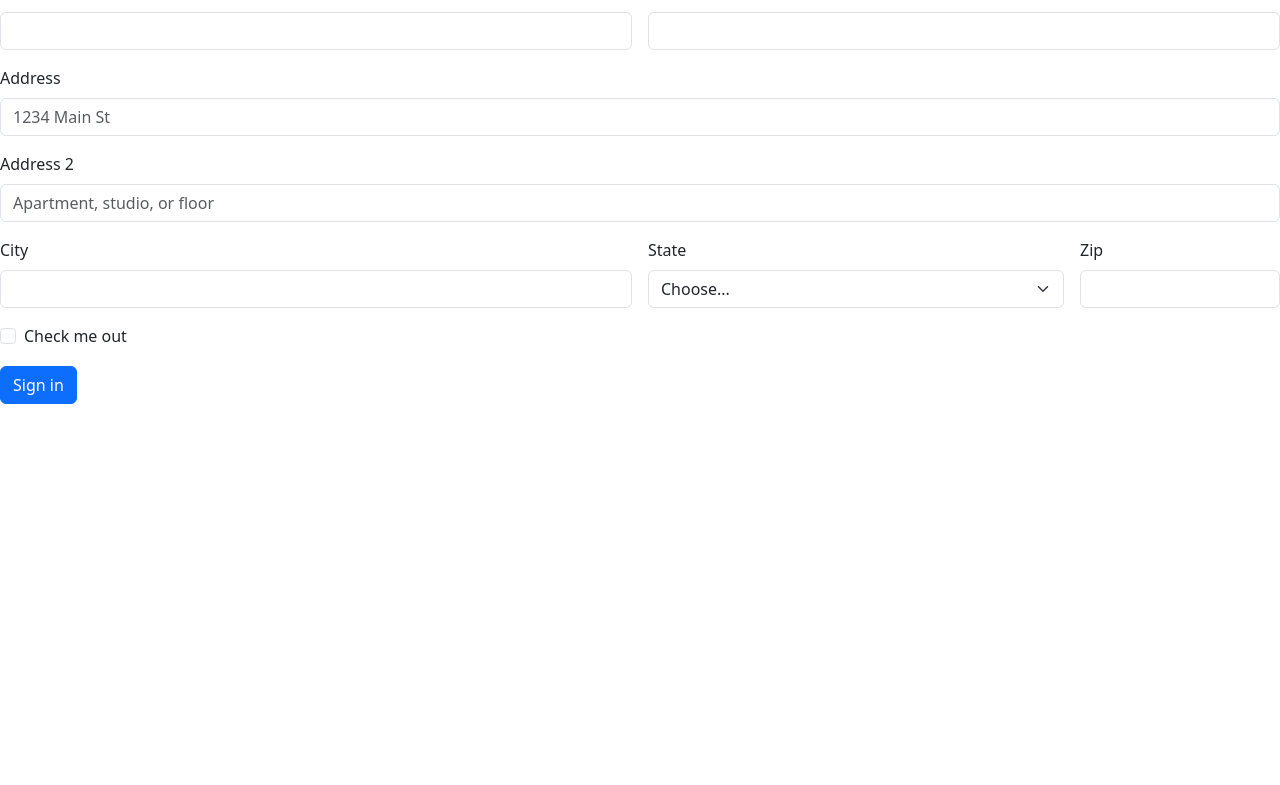
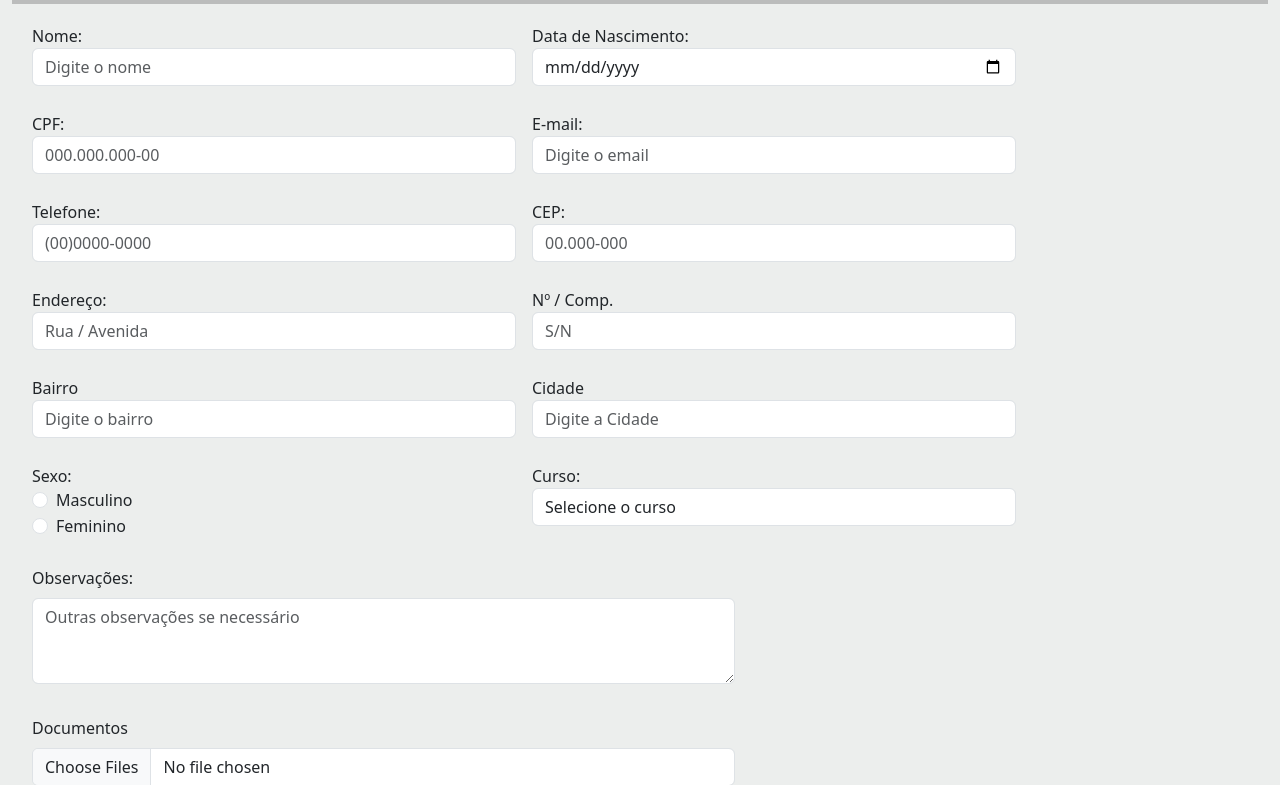
Before and after one commit to thalles08/atividade1programacao1, a website: page protegido/cadastro.html in a window 1280 px wide. Shown: the part 76-861 px from the top of the page. Before the commit the page ends 800 px from the top, so only its background shows below. Drawn offline with nearby package versions, Linux system fonts and the light colour scheme.

Commit message:
atualizando css

```diff
--- a/index.js
+++ b/index.js
@@ -11,7 +11,7 @@ app.use(session({
     secret: '4c3ss0',
     resave: true,
     saveUninitialized: true,
-    cookie: {maxAge: 1000 * 60 * 10}
+    cookie: {maxAge: 1000 * 60 * 60}
 }));
 
 app.use(express.urlencoded({extended: true}));
--- a/protegido/cadastro.html
+++ b/protegido/cadastro.html
@@ -3,56 +3,108 @@
 <head>
     <meta charset="UTF-8">
     <meta name="viewport" content="width=device-width, initial-scale=1.0">
-    <title>Login</title>
-    <link href="https://cdn.jsdelivr.net/npm/bootstrap@5.3.2/dist/css/bootstrap.min.css" rel="stylesheet" integrity="sha384-T3c6CoIi6uLrA9TneNEoa7RxnatzjcDSCmG1MXxSR1GAsXEV/Dwwykc2MPK8M2HN" crossorigin="anonymous">
+    <title>Cadastro</title>
+    <link href="https://cdn.jsdelivr.net/npm/bootstrap@5.3.2/dist/css/bootstrap.min.css" type="text/css" rel="stylesheet" integrity="sha384-T3c6CoIi6uLrA9TneNEoa7RxnatzjcDSCmG1MXxSR1GAsXEV/Dwwykc2MPK8M2HN" crossorigin="anonymous">
+    <link rel="stylesheet" href="../publico/css/estilo.css">
 </head>
 <body>
-    <h1>Cadastro</h1>
-    <script src="https://cdn.jsdelivr.net/npm/bootstrap@5.3.2/dist/js/bootstrap.bundle.min.js" integrity="sha384-C6RzsynM9kWDrMNeT87bh95OGNyZPhcTNXj1NW7RuBCsyN/o0jlpcV8Qyq46cDfL" crossorigin="anonymous"></script>
 
-    <form class="row g-3">
-        <div class="col-md-6">
-          <label for="inputEmail4" class="form-label">Email</label>
-          <input type="email" class="form-control" id="inputEmail4">
+  <div class="container-fluid">
+
+    <header class="header header-responsive">
+        <div class="barra">
+            <p>Sistema de Cadastro Profissional - CRF-PR</p>
         </div>
-        <div class="col-md-6">
-          <label for="inputPassword4" class="form-label">Password</label>
-          <input type="password" class="form-control" id="inputPassword4">
+    </header>
+
+    <article class="article">
+      <form class="needs-validation row g-3">
+        <div class="form-group col-md-10">
+          <label for="nome">Nome:</label>
+          <input type="text" class="form-control" id="nome" name="nome" placeholder="Digite o nome" required>
         </div>
-        <div class="col-12">
-          <label for="inputAddress" class="form-label">Address</label>
-          <input type="text" class="form-control" id="inputAddress" placeholder="1234 Main St">
+        <div class="form-group col-md-2">
+          <label for="data-nascimento">Data de Nascimento:</label>
+          <input type="date" class="form-control" id="data-nascimento" required>
         </div>
-        <div class="col-12">
-          <label for="inputAddress2" class="form-label">Address 2</label>
-          <input type="text" class="form-control" id="inputAddress2" placeholder="Apartment, studio, or floor">
+        <div class="form-group col-md-2">
+          <label for="cpf">CPF:</label>
+          <input type="text" class="form-control" id="cpf" name="cpf" placeholder="000.000.000-00" required>
         </div>
-        <div class="col-md-6">
-          <label for="inputCity" class="form-label">City</label>
-          <input type="text" class="form-control" id="inputCity">
+        <div class="form-group col-md-5">
+          <label for="email">E-mail:</label>
+          <input type="email" class="form-control" id="email" name="email" placeholder="Digite o email" required>
         </div>
-        <div class="col-md-4">
-          <label for="inputState" class="form-label">State</label>
-          <select id="inputState" class="form-select">
-            <option selected>Choose...</option>
-            <option>...</option>
-          </select>
+        <div class="form-group col-md-5">
+          <label for="telefone">Telefone:</label>
+          <input type="tel" class="form-control" id="telefone" name="telefone" placeholder="(00)0000-0000" required>
+        </div></br>
+        <div class="form-group col-md-2">
+          <label for="cep">CEP:</label>
+          <input type="text" class="form-control" id="CEP" name="cep" placeholder="00.000-000" required>
         </div>
-        <div class="col-md-2">
-          <label for="inputZip" class="form-label">Zip</label>
-          <input type="text" class="form-control" id="inputZip">
+        <div class="form-group col-md-4">
+          <label for="endereco">Endereço:</label>
+          <input type="text" class="form-control" id="endereco" name="endereco" placeholder="Rua / Avenida" required>
         </div>
-        <div class="col-12">
+        <div class="form-group col-md-2">
+          <label for="numeroEndereco">Nº / Comp.</label>
+          <input type="text" class="form-control" id="numeroEndereco" name="numeroEndereco" placeholder="S/N">
+        </div>
+        <div class="form-group col-md-2">
+          <label for="bairroEndereco">Bairro</label>
+          <input type="text" class="form-control" id="bairroEndereco" name="bairroEndereco" placeholder="Digite o bairro" required>
+        </div>
+        <div class="form-group col-md-2">
+          <label for="cidadeEndereco">Cidade</label>
+          <input type="text" class="form-control" id="cidadeEndereco" name="cidadeEndereco" placeholder="Digite a Cidade" required>
+        </div>
+      </br>
+        <div class="form-group">
+          <label for="sexo">Sexo:</label>
           <div class="form-check">
-            <input class="form-check-input" type="checkbox" id="gridCheck">
-            <label class="form-check-label" for="gridCheck">
-              Check me out
+            <input class="form-check-input" type="radio" name="sexo" id="sexo-masculino" value="masculino" required>
+            <label class="form-check-label" for="sexo-masculino">
+              Masculino
+            </label>
+          </div>
+          <div class="form-check">
+            <input class="form-check-input" type="radio" name="sexo" id="sexo-feminino" value="feminino" required>
+            <label class="form-check-label" for="sexo-feminino">
+              Feminino
             </label>
           </div>
         </div>
-        <div class="col-12">
-          <button type="submit" class="btn btn-primary">Sign in</button>
+        <div class="form-group col-md-7">
+          <label for="curso">Curso:</label>
+          <select class="form-control" id="curso" required aria-label="select example">
+              <option value="">Selecione o curso</option>
+              <option value="farmacêuticoGeneralista">Farmacêutico Generalista</option>
+              <option value="farmacêutico">Farmacêutico</option>
+              <option value="farmacêuticoIndustrial">Farmacêutico Industrial</option>
+              <option value="farmacêuticoBioquímico">Farmacêutico Bioquímico</option>
+              <option value="técnicoDeAnálisesQuímicas">Técnico de Análises Químicas</option>
+          </select>
         </div>
+        <div class= "col-md-7 mb-3">
+          <label for="observacoes" class="form-label">Observações:</label>
+          <textarea class="form-control" id="exampleFormControlTextarea1" rows="3" placeholder="Outras observações se necessário"></textarea>
+        </div>
+        <div class="col-md-7 mb-3">
+          <label for="anexo" class="form-label">Documentos</label>
+          <input class="form-control" type="file" id="formFileMultiple" multiple placeholder="Anexe todos os documentos necessários" required>
+        </div>
+        </br>
+        <div class="form-check form-switch">
+          <input class="form-check-input" type="checkbox" role="switch" id="flexSwitchCheckChecked" required>
+          <label class="form-check-label" for="flexSwitchCheckChecked">Estou ciente de todos os termos para finalizar o cadastro.</label>
+        </div>
+        </br>
+        <button type="submit" class="btn btn-primary col-md-4">Salvar cadastro profissional</button>
       </form>
+    </article>
+
+  </div>
+
 </body>
 </html>
--- a/publico/css/estilo.css
+++ b/publico/css/estilo.css
@@ -0,0 +1,38 @@
+html,
+body {
+    margin: 0;
+    padding: 0;
+    background-color: #eceeed;
+}
+
+.container-fluid {
+    display: flex;
+    flex-direction: column;
+    background-color: #eceeed ;
+    align-items: center;
+}
+
+.header {
+    background-color: #21402f;
+    color: #eceeed;
+    font-weight: bold;
+    line-height: 70px;
+    height: 80px;
+    border-bottom: 10px solid #bbbcbc;
+    font-size: 30px;
+    width: 100%;
+    text-align: center;
+}
+
+.article {
+    padding: 20px;
+}
+
+.form-group {
+    width: 500px;
+    margin-bottom: 10px;
+}
+
+.btn {
+    margin-top: 20px;
+}
```
Also changed, not shown: publico/login.html (+22 -6 lines).
